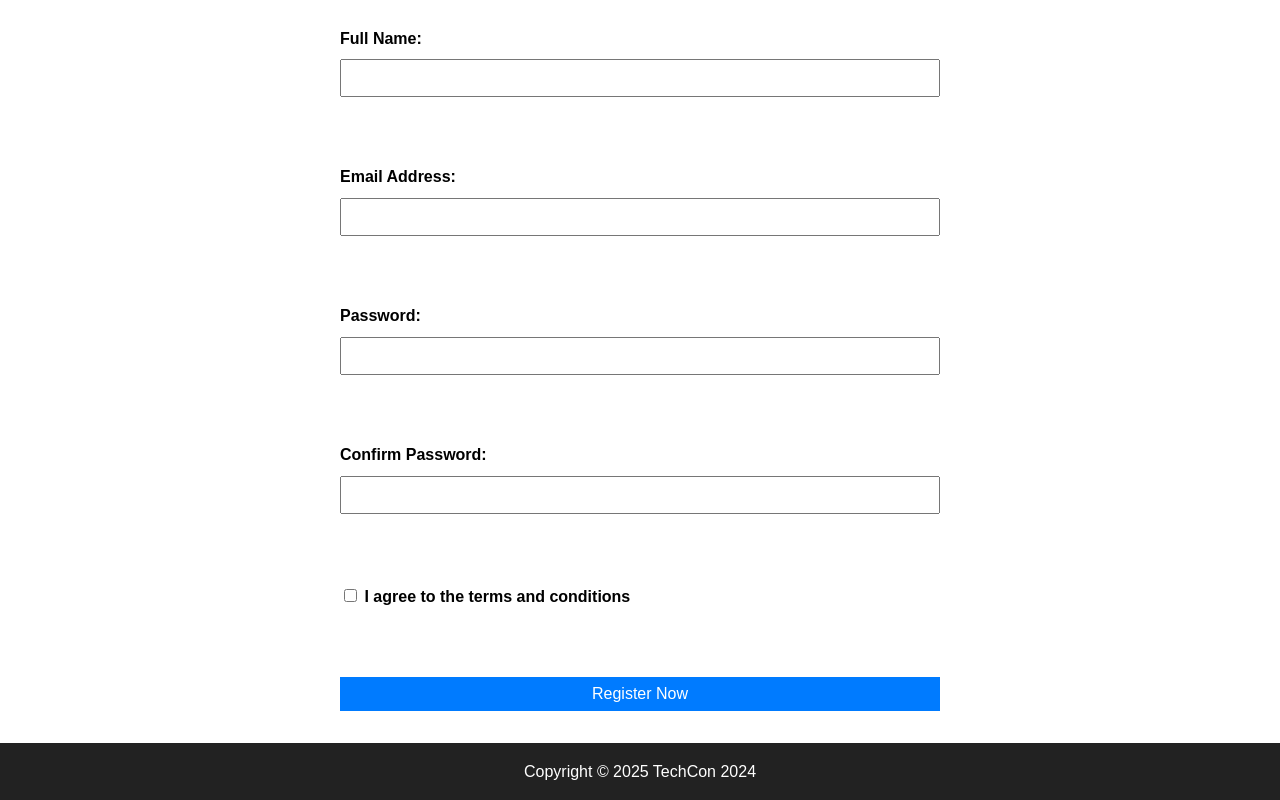
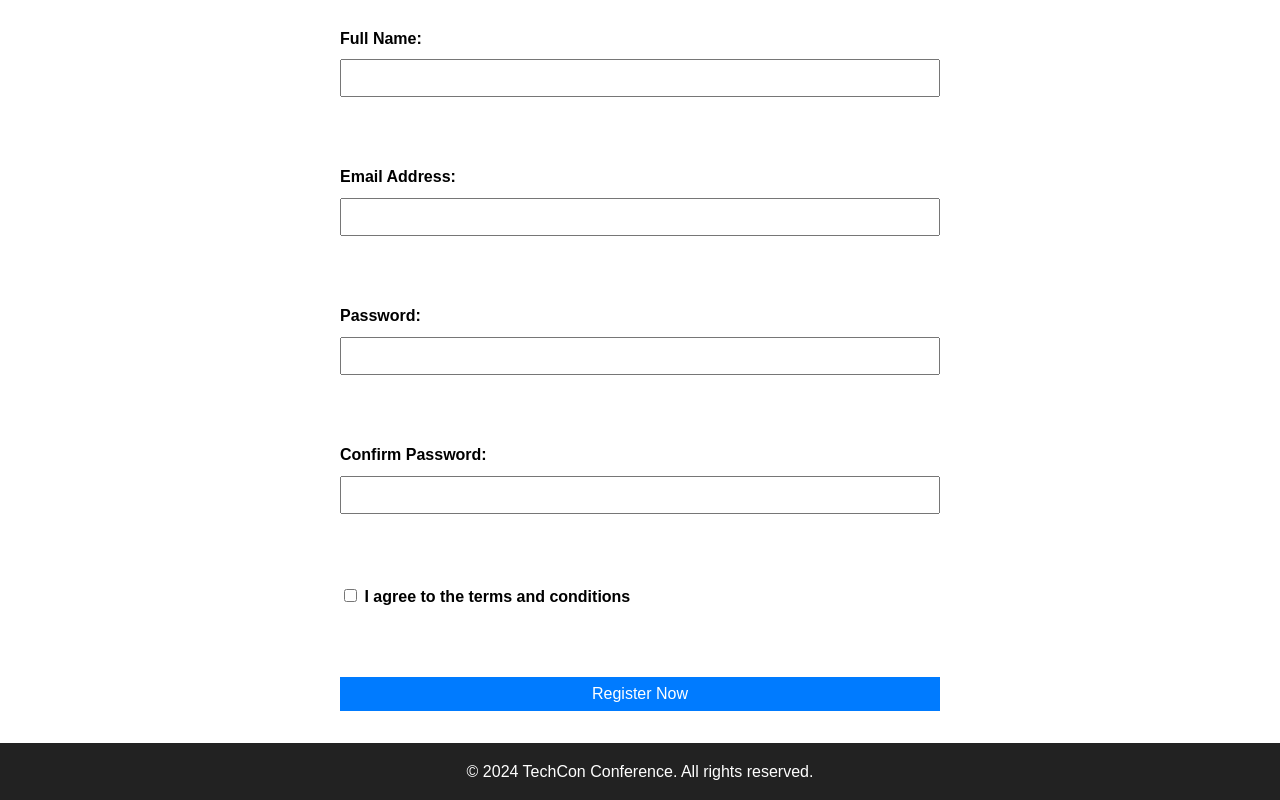
Before and after one commit to Markhams-369/TechCon_HTML, a plain HTML site: page techcon_website/register.html in a window 1280 px wide. Shown: the part 345-1145 px from the top of the page. Drawn offline with Linux system fonts and the light colour scheme.

Commit message:
register TechCon 2024 copyright

```diff
--- a/techcon_website/register.html
+++ b/techcon_website/register.html
@@ -110,7 +110,7 @@
 
   <!-- FOOTER -->
   <footer>
-    <p>Copyright © 2025 TechCon 2024</p>
+    <p>&copy; 2024 TechCon Conference. All rights reserved.</p>
   </footer>
 </body>
 </html>
```
